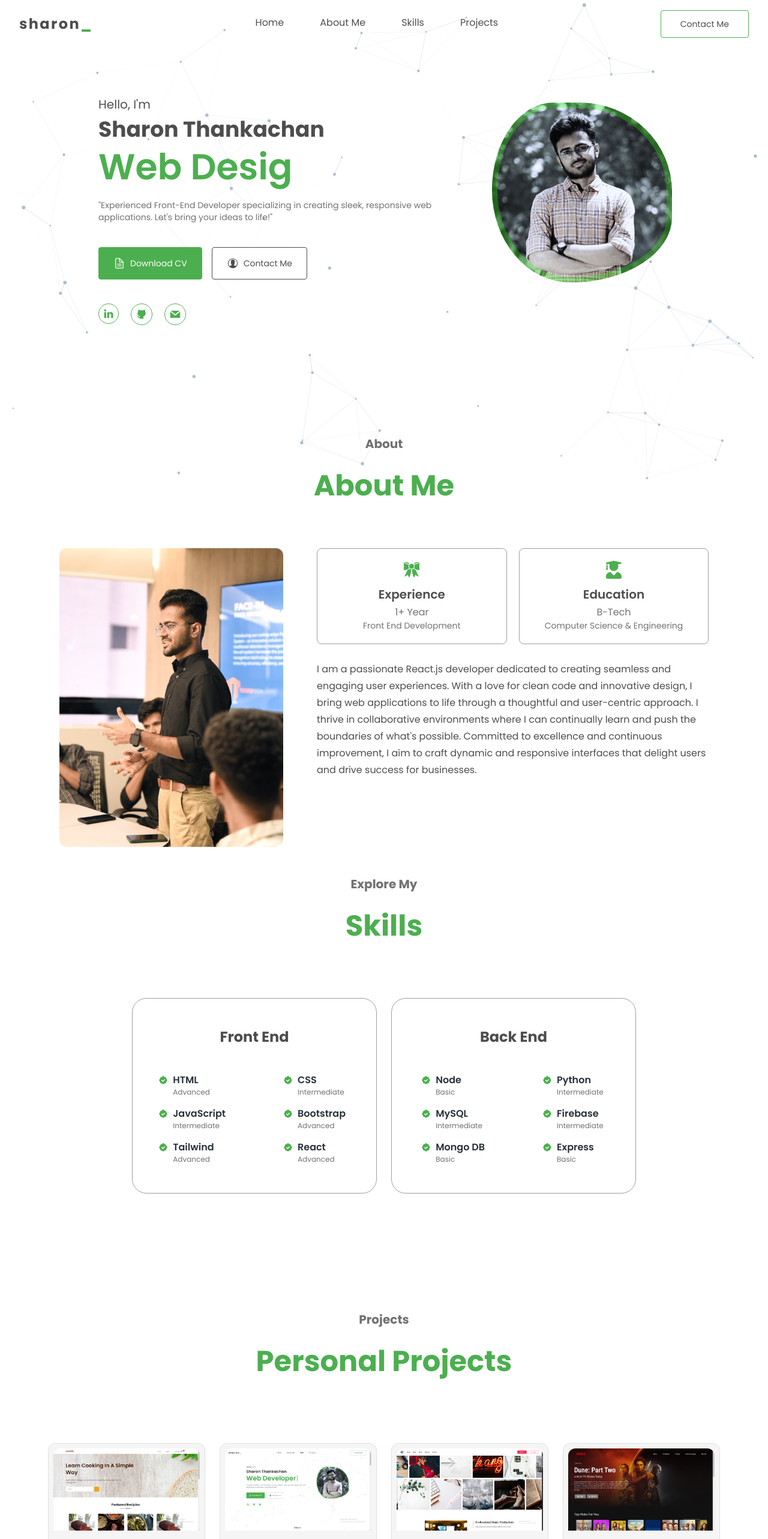
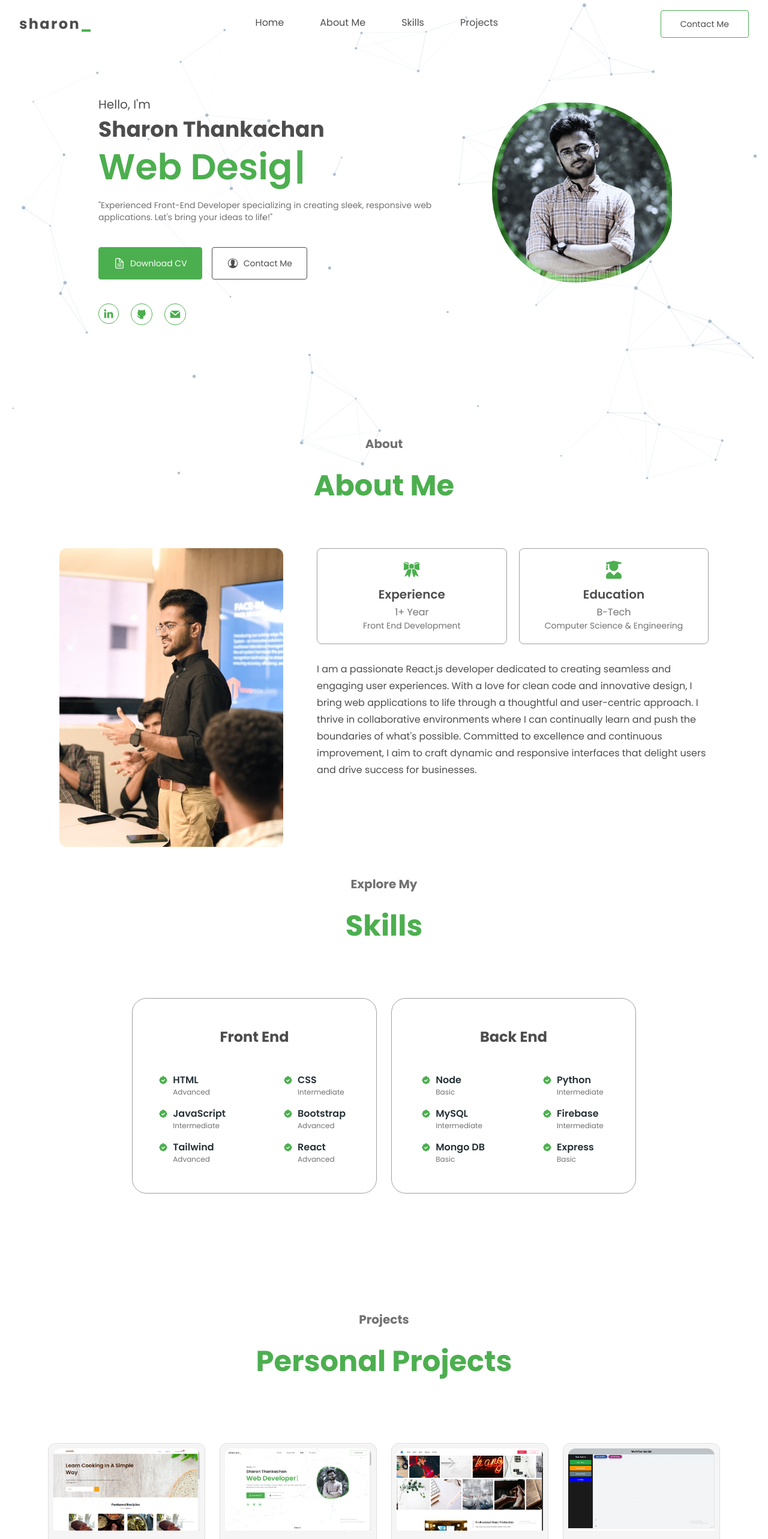
Before and after one commit to sharonthankachan/Sharon-Portfolio-Website, a React (Vite) app: page / in a window 1280 px wide. Shown: the top 2566 px of the page at 60% size. Built offline with nearby package versions, Linux system fonts and the light colour scheme.

Commit message:
new changes version 2

```diff
--- a/src/Components/Layout/NavBar/NavBar.jsx
+++ b/src/Components/Layout/NavBar/NavBar.jsx
@@ -36,16 +36,43 @@
   }, []);
 
   return (
-    <header className={`fixed w-full top-0 z-50 bg-white ${scrolling ? "md:bg-white" : "md:bg-transparent"}`}>
-      <nav className={` mx-auto max-w-[1900px] lg:h-20 h-12 sm:h-16 py-2 md:px-8 px-4 flex justify-between items-center`}>
-        <Link className="md:text-2xl text-lg font-bold tracking-widest text-neutralDGrey cursor-pointer" to="hero" smooth={true} duration={800} spy={true}>
+    <header
+      className={`fixed w-full top-0 z-50 bg-white transition-all duration-300 ${
+        scrolling
+          ? "md:bg-white md:h-16 h-10 border-b border-gray-300"
+          : "md:bg-transparent md:h-20 h-12"
+      }`}
+    >
+      <nav
+        className={`mx-auto max-w-[1900px] py-2 md:px-8 px-4 flex justify-between items-center transition-all duration-300 ${
+          scrolling ? "lg:h-16 sm:h-14" : "lg:h-20 sm:h-16"
+        }`}
+      >
+        <Link
+          className="md:text-2xl text-lg font-bold tracking-widest text-neutralDGrey cursor-pointer"
+          to="hero"
+          smooth={true}
+          duration={800}
+          spy={true}
+        >
           sharon<span className="text-greenPrimary">_</span>
         </Link>
         <div className="md:flex hidden items-center justify-center flex-1">
           <ul className="flex md:space-x-7 lg:space-x-12 text-md text-neutralDGrey">
             {navItems.map((item, index) => (
-              <li className="navbar-item relative hover:text-green-500 px-1.5 pb-1 transition duration-300 cursor-pointer" key={index}>
-                <Link to={item.link} smooth={true} duration={800} spy={true} activeClass="active-link">{item.name}</Link>
+              <li
+                className="navbar-item relative hover:text-green-500 px-1.5 pb-1 transition duration-300 cursor-pointer"
+                key={index}
+              >
+                <Link
+                  to={item.link}
+                  smooth={true}
+                  duration={800}
+                  spy={true}
+                  activeClass="active-link"
+                >
+                  {item.name}
+                </Link>
               </li>
             ))}
           </ul>
@@ -56,20 +83,53 @@
           </button>
         </div>
         <div className="hidden md:block">
-          <Link className="border text-neutralDGrey border-green-500 text-sm px-8 py-3 transition bg-white duration-300 rounded hover:bg-green-500 hover:text-white cursor-pointer" to="contact-me" smooth={true} duration={800} spy={true}>Contact Me</Link>
+          <Link
+            className="border text-neutralDGrey border-green-500 text-sm px-8 py-3 transition bg-white duration-300 rounded hover:bg-green-500 hover:text-white cursor-pointer"
+            to="contact-me"
+            smooth={true}
+            duration={800}
+            spy={true}
+          >
+            Contact Me
+          </Link>
         </div>
       </nav>
-      <div className={`md:hidden fixed top-0 mt-12 pb-5 left-0 w-full bg-white z-50 transition-all duration-500 ${openNav ? "opacity-100" : "opacity-0 invisible"}`}>
+      <div
+        className={`md:hidden fixed top-0 mt-12 pb-5 left-0 w-full bg-white z-50 transition-all duration-500 ${
+          openNav ? "opacity-100" : "opacity-0 invisible"
+        }`}
+      >
         <div className="flex flex-col items-center pb-4 justify-center">
           <ul className="text-center">
             {navItems.map((item, index) => (
-              <li className="navbar-item transition duration-300 hover:text-green-500 text-md text-neutralDGrey w-screen py-3 cursor-pointer" key={index}>
-                <Link to={item.link} smooth={true} duration={500} spy={true} activeClass="active-link" onClick={handleOpenNavBar}>{item.name}</Link>
+              <li
+                className="navbar-item transition duration-300 hover:text-green-500 text-md text-neutralDGrey w-screen py-3 cursor-pointer"
+                key={index}
+              >
+                <Link
+                  to={item.link}
+                  smooth={true}
+                  duration={500}
+                  spy={true}
+                  activeClass="active-link"
+                  onClick={handleOpenNavBar}
+                >
+                  {item.name}
+                </Link>
               </li>
             ))}
           </ul>
           <div className="mt-5">
-            <Link className="border cursor-pointer transition duration-300 text-neutralDGrey border-green-500 text-sm px-5 py-2 rounded hover:bg-green-500 hover:text-white" to="contact-me" smooth={true} duration={800} spy={true} onClick={handleOpenNavBar}>Contact Me</Link>
+            <Link
+              className="border cursor-pointer transition duration-300 text-neutralDGrey border-green-500 text-sm px-5 py-2 rounded hover:bg-green-500 hover:text-white"
+              to="contact-me"
+              smooth={true}
+              duration={800}
+              spy={true}
+              onClick={handleOpenNavBar}
+            >
+              Contact Me
+            </Link>
           </div>
         </div>
       </div>
--- a/src/Components/Projects/Projects.jsx
+++ b/src/Components/Projects/Projects.jsx
@@ -4,8 +4,9 @@
 import music_producer from "../../assets/music_producer.png";
 import netflix_clone from "../../assets/netflix-clone.png";
 import portfolio from "../../assets/portfolio2.png";
+import workflow_img from "../../assets/workflow_img.png";
 
-const Projects = ({id}) => {
+const Projects = ({ id }) => {
   return (
     <section className="pt-1" id={id}>
       <div className="mx-auto max-w-[1650px]">
@@ -28,19 +29,27 @@
             </h1>
           </div>
           <div className="flex-wrap grid sm:grid-cols-2 lg:grid-cols-3 xl:grid-cols-4 md:flex-nowrap md:mt-28 mt-16 mb-28 gap-y-6 sm:gap-6 md:gap-x-6">
-          <div data-aos="fade-up" data-aos-duration="1000" data-aos-delay="400">
+            <div
+              data-aos="fade-up"
+              data-aos-duration="800"
+              data-aos-delay="400"
+            >
               <ProjectCard
                 title="Cookify"
-              description="Cookify is a responsive recipe finder website using React JS, Tailwind CSS & Edamam API, where users can search for recipes by dish or ingredient."
+                description="A responsive recipe finder website built with React JS, Tailwind CSS, and Edamam API. Users can search for recipes by dish or ingredient."
                 image={cookify}
                 liveLink="https://cookify-sharon.netlify.app/"
                 gitHubLink="https://github.com/sharonthankachan/Cookify"
               />
             </div>
-          <div data-aos="fade-up" data-aos-duration="800" data-aos-delay="600">
+            <div
+              data-aos="fade-up"
+              data-aos-duration="800"
+              data-aos-delay="600"
+            >
               <ProjectCard
                 title="Personal Portfolio"
-              description="Designed and developed a responsive personal portfolio website showcasing projects, skills, and contact details."
+                description="A responsive personal portfolio website showcasing projects, skills, and contact details, designed and developed with modern web technologies."
                 image={portfolio}
                 liveLink="https://sharonthankachan.vercel.app/"
                 gitHubLink="https://github.com/sharonthankachan/Sharon-Portfolio-Website"
@@ -48,27 +57,43 @@
             </div>
             <div
               data-aos="fade-up"
-            data-aos-delay="1000"
-            data-aos-duration="1000"
+              data-aos-delay="800"
+              data-aos-duration="800"
             >
               <ProjectCard
                 title="Music Producer Website"
-              description="Developed a music producer website template with advanced styling and other attractive effects only by using Tailwind CSS."
+                description="A visually appealing music producer website template created using Tailwind CSS, featuring advanced styling and attractive effects."
                 image={music_producer}
                 liveLink="https://sharon-music-producer.vercel.app/"
                 gitHubLink="https://github.com/sharonthankachan/Music-Producer-Website"
               />
             </div>
-          <div data-aos="fade-up" data-aos-delay="800" data-aos-duration="1000">
+            <div
+              data-aos="fade-up"
+              data-aos-delay="800"
+              data-aos-duration="1000"
+            >
+              <ProjectCard
+                title="Workflow Builder App"
+                description="A workflow builder app built with react-flow. Allows users to drag and drop nodes onto a canvas and create and update relationships between nodes."
+                image={workflow_img}
+                liveLink="https://sharon-workflow-builder.vercel.app/"
+                gitHubLink="https://github.com/sharonthankachan/Workflow-Builder-App"
+              />
+            </div>
+            <div
+              data-aos="fade-up"
+              data-aos-delay="800"
+              data-aos-duration="1200"
+            >
               <ProjectCard
                 title="Netflix Clone"
-              description="Developed a Netflix clone interface using React JS, CSS and the TMDB API. Implemented various movie genre sections to enhance user experience."
+                description="A Netflix clone interface developed with React JS, CSS, and TMDB API. Includes various movie genre sections for an enhanced user experience."
                 image={netflix_clone}
                 liveLink="https://netflix-clone-sharon.vercel.app/"
                 gitHubLink="https://github.com/sharonthankachan/Netflix-Clone"
               />
             </div>
-
           </div>
         </div>
       </div>
```
Also changed, not shown: src/assets/workflow_img.png (added). Lines whose indentation alone changed are shown as unchanged.
